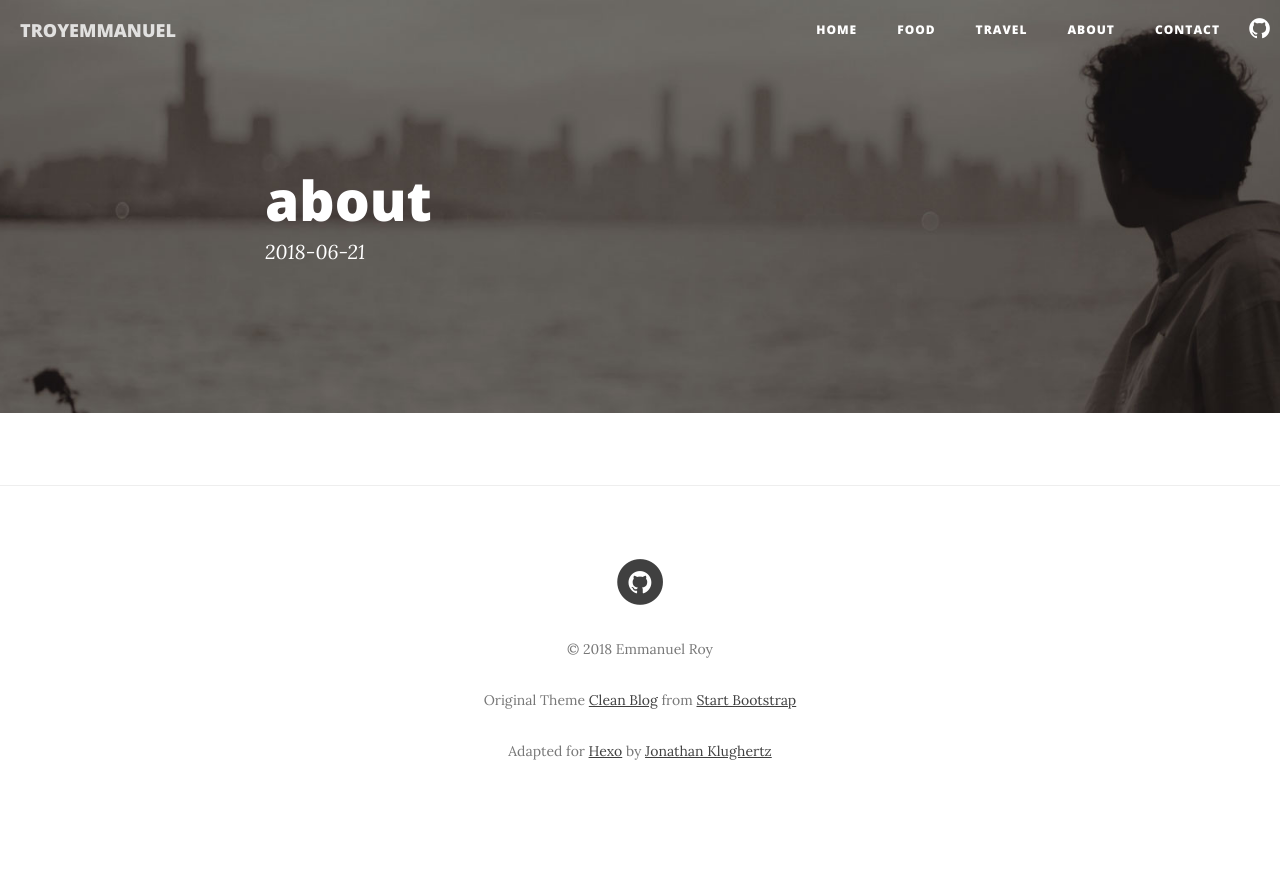
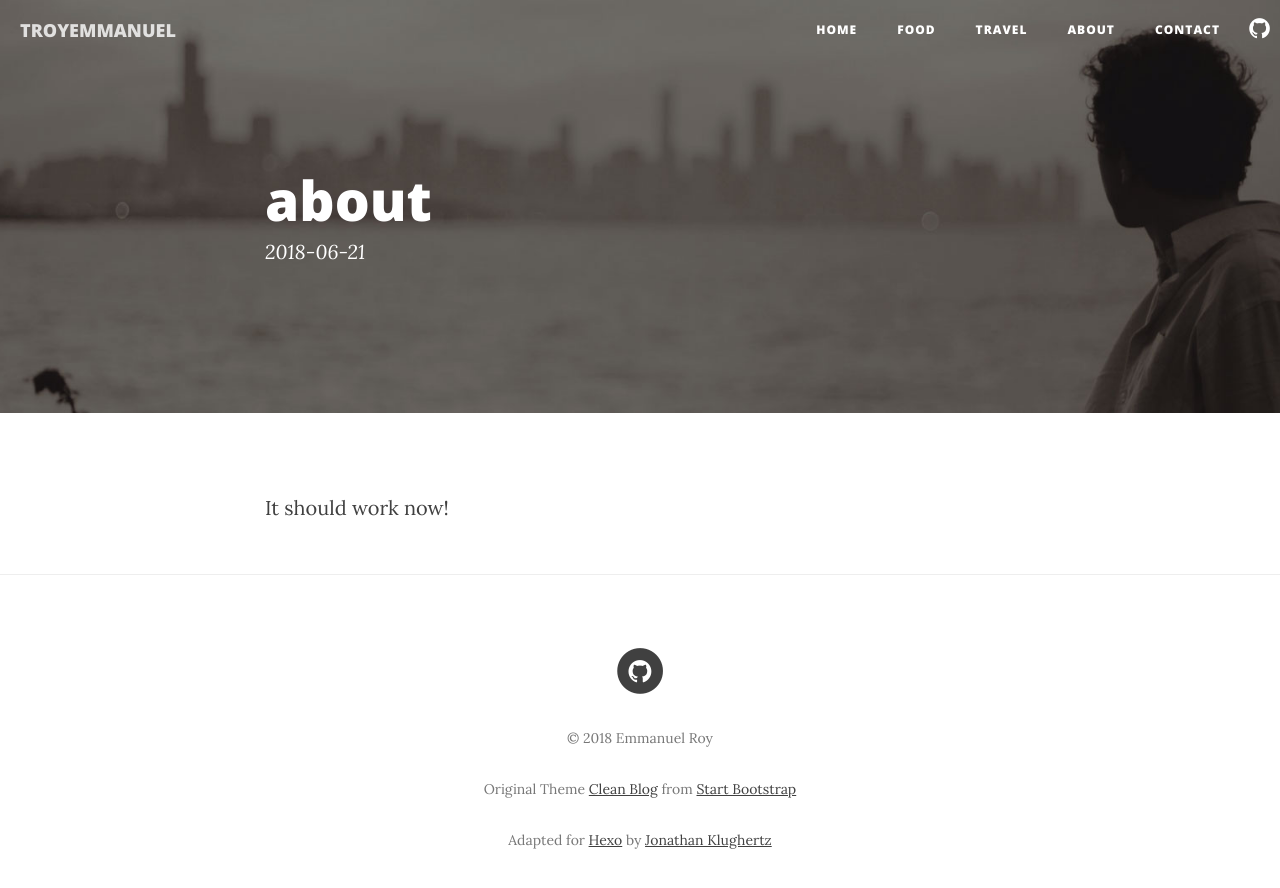
Before and after one commit to emman28/emman28.github.io, a plain HTML site: page About/index.html in a window 1280 px wide. Before the commit the page ends 827 px from the top, so only its background shows below. Drawn offline with nearby package versions, Linux system fonts and the light colour scheme; files whose address does not match are found by name.

Commit message:
Site updated: 2018-06-21 09:56:21

```diff
--- a/About/index.html
+++ b/About/index.html
@@ -13,6 +13,8 @@
 
 
 
+        <meta name="description" content="It should work now!"/>
+
 
     <!--Author-->
 
@@ -25,6 +27,8 @@
 
 
     <!--Open Graph Description-->
+
+        <meta property="og:description" content="It should work now!"/>
 
 
     <!--Open Graph Site Name-->
@@ -201,6 +205,7 @@
 
             <!-- Post Main Content -->
             <div class="col-lg-8 col-lg-offset-2 col-md-10 col-md-offset-1">
+                <p>It should work now!</p>
 
 
 
```
